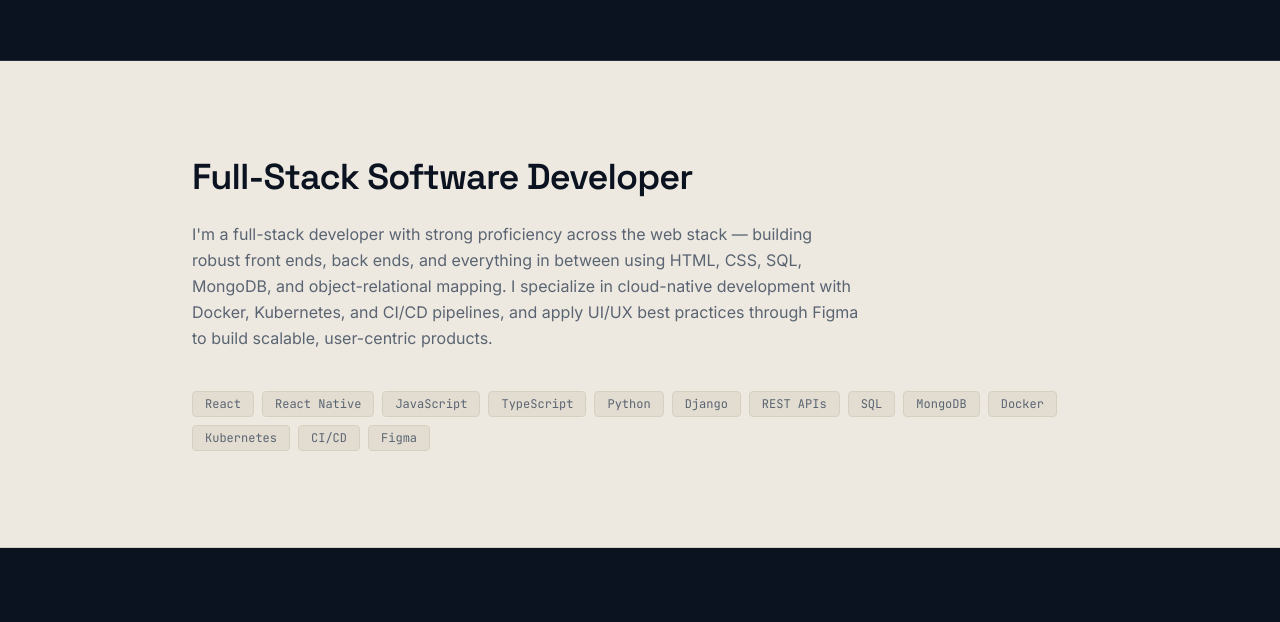
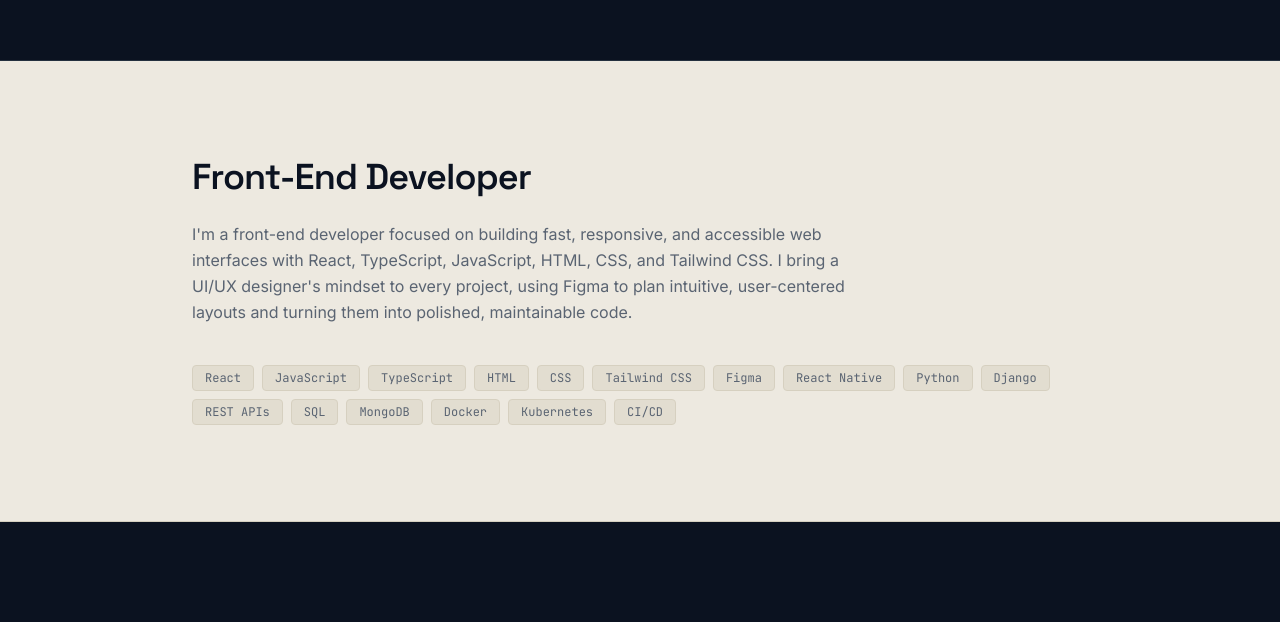
Before and after one commit to gemps18/Portfolio, a React (Vite) app: page / in a window 1280 px wide. Shown: the part 739-1361 px from the top of the page. Built offline with nearby package versions, Linux system fonts and the light colour scheme.

Commit message:
Update About section to front-end developer focus, and reorder About skills to highlight front-end technologies

```diff
--- a/src/components/About.tsx
+++ b/src/components/About.tsx
@@ -2,8 +2,24 @@
 import { useLanguage } from "../i18n/LanguageContext";
 
 const SKILLS = [
-  "React", "React Native", "JavaScript", "TypeScript", "Python", "Django",
-  "REST APIs", "SQL", "MongoDB", "Docker", "Kubernetes", "CI/CD", "Figma",
+  // Front-End
+  "React",
+  "JavaScript",
+  "TypeScript",
+  "HTML",
+  "CSS",
+  "Tailwind CSS",
+  "Figma",
+  "React Native",
+  // Back-End & DevOps
+  "Python",
+  "Django",
+  "REST APIs",
+  "SQL",
+  "MongoDB",
+  "Docker",
+  "Kubernetes",
+  "CI/CD",
 ];
 
 export default function About() {
--- a/src/i18n/translations.ts
+++ b/src/i18n/translations.ts
@@ -17,9 +17,9 @@
       downloadCV: "Download CV",
     },
     about: {
-      label: "Full-Stack Software Developer",
+      label: "Front-End Developer",
       description:
-        "I'm a full-stack developer with strong proficiency across the web stack — building robust front ends, back ends, and everything in between using HTML, CSS, SQL, MongoDB, and object-relational mapping. I specialize in cloud-native development with Docker, Kubernetes, and CI/CD pipelines, and apply UI/UX best practices through Figma to build scalable, user-centric products.",
+        "I'm a front-end developer focused on building fast, responsive, and accessible web interfaces with React, TypeScript, JavaScript, HTML, CSS, and Tailwind CSS. I bring a UI/UX designer's mindset to every project, using Figma to plan intuitive, user-centered layouts and turning them into polished, maintainable code.",
     },
     services: { heading: "My Services" },
     projects: {
@@ -64,9 +64,9 @@
       downloadCV: "Descargar CV",
     },
     about: {
-      label: "Desarrollador de Software Full-Stack",
+      label: "Desarrollador Front-End",
       description:
-        "Soy un desarrollador full-stack con sólida experiencia en toda la pila web: construyo interfaces robustas, back-ends y todo lo que hay en medio usando HTML, CSS, SQL, MongoDB y mapeo objeto-relacional. Me especializo en desarrollo cloud-native con Docker, Kubernetes y pipelines de CI/CD, y aplico las mejores prácticas de UI/UX con Figma para crear productos escalables centrados en el usuario.",
+        "Soy un desarrollador front-end especializado en crear interfaces web rápidas, responsivas y accesibles con React, TypeScript, JavaScript, HTML, CSS y Tailwind CSS. Aporto la mentalidad de un diseñador UI/UX a cada proyecto: uso Figma para planificar diseños intuitivos centrados en el usuario y los convierto en código pulido y mantenible.",
     },
     services: { heading: "Mis Servicios" },
     projects: {
@@ -110,9 +110,9 @@
       downloadCV: "Descarregar CV",
     },
     about: {
-      label: "Desenvolupador de Software Full-Stack",
+      label: "Desenvolupador Front-End",
       description:
-        "Sóc un desenvolupador full-stack amb sòlida experiència en tota la pila web: construeixo interfícies robustes, back-ends i tot el que hi ha entremig fent servir HTML, CSS, SQL, MongoDB i mapatge objecte-relacional. Estic especialitzat en desenvolupament cloud-native amb Docker, Kubernetes i pipelines de CI/CD, i aplico les millors pràctiques d'UI/UX amb Figma per crear productes escalables centrats en l'usuari.",
+        "Sóc un desenvolupador front-end especialitzat en crear interfícies web ràpides, responsives i accessibles amb React, TypeScript, JavaScript, HTML, CSS i Tailwind CSS. Aporto la mentalitat d'un dissenyador UI/UX a cada projecte: faig servir Figma per planificar dissenys intuïtius centrats en l'usuari i els converteixo en codi polit i mantenible.",
     },
     services: { heading: "Els Meus Serveis" },
     projects: {
```
